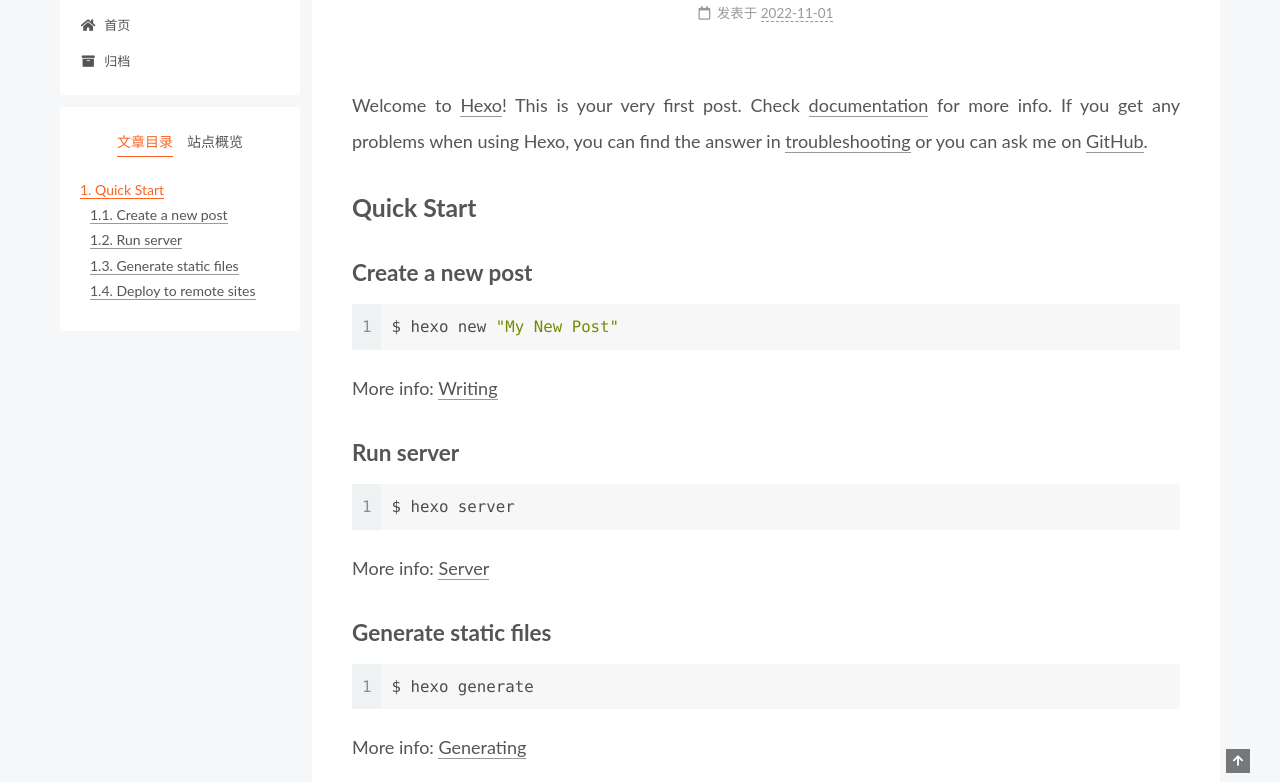
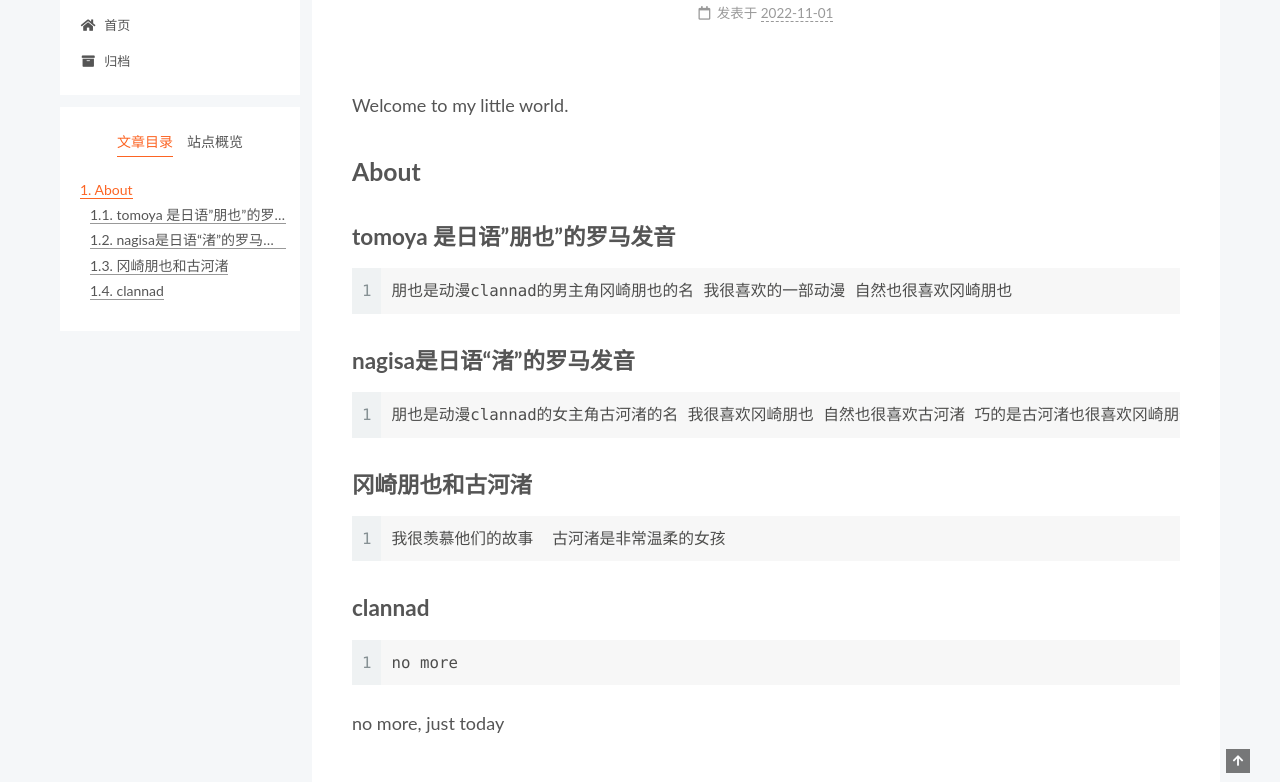
Before and after one commit to tomoyya/tomoyya.github.io, a plain HTML site: page 2022/11/01/hello-world/index.html in a window 1280 px wide. Shown: the part 127-909 px from the top of the page. Drawn offline with Linux system fonts and the light colour scheme.

Commit message:
Site updated: 2022-11-01 22:31:01

```diff
--- a/2022/11/01/hello-world/index.html
+++ b/2022/11/01/hello-world/index.html
@@ -20,15 +20,15 @@
     var CONFIG = {"hostname":"tomoyya.github.io","root":"/","scheme":"Pisces","version":"7.8.0","exturl":false,"sidebar":{"position":"left","display":"post","padding":18,"offset":12,"onmobile":false},"copycode":{"enable":false,"show_result":false,"style":null},"back2top":{"enable":true,"sidebar":false,"scrollpercent":false},"bookmark":{"enable":false,"color":"#222","save":"auto"},"fancybox":false,"mediumzoom":false,"lazyload":false,"pangu":false,"comments":{"style":"tabs","active":null,"storage":true,"lazyload":false,"nav":null},"algolia":{"hits":{"per_page":10},"labels":{"input_placeholder":"Search for Posts","hits_empty":"We didn't find any results for the search: ${query}","hits_stats":"${hits} results found in ${time} ms"}},"localsearch":{"enable":false,"trigger":"auto","top_n_per_article":1,"unescape":false,"preload":false},"motion":{"enable":true,"async":false,"transition":{"post_block":"fadeIn","post_header":"slideDownIn","post_body":"slideDownIn","coll_header":"slideLeftIn","sidebar":"slideUpIn"}}};
   </script>
 
-  <meta name="description" content="Welcome to Hexo! This is your very first post. Check documentation for more info. If you get any problems when using Hexo, you can find the answer in troubleshooting or you can ask me on GitHub. Quick">
+  <meta name="description" content="Welcome to my little world. Abouttomoya 是日语”朋也”的罗马发音1朋也是动漫clannad的男主角冈崎朋也的名 我很喜欢的一部动漫 自然也很喜欢冈崎朋也  nagisa是日语“渚”的罗马发音1朋也是动漫clannad的女主角古河渚的名 我很喜欢冈崎朋也 自然也很喜欢古河渚 巧的是古河渚也很喜欢冈崎朋也  冈崎朋也和古河渚1我很羡慕他们的故事  古河渚是非常温">
 <meta property="og:type" content="article">
 <meta property="og:title" content="tomoyya！ 北月大妖王">
 <meta property="og:url" content="https://tomoyya.github.io/2022/11/01/hello-world/index.html">
 <meta property="og:site_name" content="tomoyya">
-<meta property="og:description" content="Welcome to Hexo! This is your very first post. Check documentation for more info. If you get any problems when using Hexo, you can find the answer in troubleshooting or you can ask me on GitHub. Quick">
+<meta property="og:description" content="Welcome to my little world. Abouttomoya 是日语”朋也”的罗马发音1朋也是动漫clannad的男主角冈崎朋也的名 我很喜欢的一部动漫 自然也很喜欢冈崎朋也  nagisa是日语“渚”的罗马发音1朋也是动漫clannad的女主角古河渚的名 我很喜欢冈崎朋也 自然也很喜欢古河渚 巧的是古河渚也很喜欢冈崎朋也  冈崎朋也和古河渚1我很羡慕他们的故事  古河渚是非常温">
 <meta property="og:locale" content="zh_CN">
 <meta property="article:published_time" content="2022-11-01T03:05:33.563Z">
-<meta property="article:modified_time" content="2022-11-01T04:08:19.092Z">
+<meta property="article:modified_time" content="2022-11-01T14:30:50.037Z">
 <meta property="article:author" content="tomoyya">
 <meta name="twitter:card" content="summary">
 
@@ -175,7 +175,7 @@
               <span class="post-meta-item-text">发表于</span>
 
 
-              <time title="创建时间：2022-11-01 11:05:33 / 修改时间：12:08:19" itemprop="dateCreated datePublished" datetime="2022-11-01T11:05:33+08:00">2022-11-01</time>
+              <time title="创建时间：2022-11-01 11:05:33 / 修改时间：22:30:50" itemprop="dateCreated datePublished" datetime="2022-11-01T11:05:33+08:00">2022-11-01</time>
             </span>
 
 
@@ -189,19 +189,16 @@
     <div class="post-body" itemprop="articleBody">
 
 
-        <p>Welcome to <a target="_blank" rel="noopener" href="https://hexo.io/">Hexo</a>! This is your very first post. Check <a target="_blank" rel="noopener" href="https://hexo.io/docs/">documentation</a> for more info. If you get any problems when using Hexo, you can find the answer in <a target="_blank" rel="noopener" href="https://hexo.io/docs/troubleshooting.html">troubleshooting</a> or you can ask me on <a target="_blank" rel="noopener" href="https://github.com/hexojs/hexo/issues">GitHub</a>.</p>
-<h2 id="Quick-Start"><a href="#Quick-Start" class="headerlink" title="Quick Start"></a>Quick Start</h2><h3 id="Create-a-new-post"><a href="#Create-a-new-post" class="headerlink" title="Create a new post"></a>Create a new post</h3><figure class="highlight bash"><table><tr><td class="gutter"><pre><span class="line">1</span><br></pre></td><td class="code"><pre><span class="line">$ hexo new <span class="string">&quot;My New Post&quot;</span></span><br></pre></td></tr></table></figure>
+        <p>Welcome to my little world.</p>
+<h2 id="About"><a href="#About" class="headerlink" title="About"></a>About</h2><h3 id="tomoya-是日语”朋也”的罗马发音"><a href="#tomoya-是日语”朋也”的罗马发音" class="headerlink" title="tomoya 是日语”朋也”的罗马发音"></a>tomoya 是日语”朋也”的罗马发音</h3><figure class="highlight bash"><table><tr><td class="gutter"><pre><span class="line">1</span><br></pre></td><td class="code"><pre><span class="line">朋也是动漫clannad的男主角冈崎朋也的名 我很喜欢的一部动漫 自然也很喜欢冈崎朋也</span><br></pre></td></tr></table></figure>
 
-<p>More info: <a target="_blank" rel="noopener" href="https://hexo.io/docs/writing.html">Writing</a></p>
-<h3 id="Run-server"><a href="#Run-server" class="headerlink" title="Run server"></a>Run server</h3><figure class="highlight bash"><table><tr><td class="gutter"><pre><span class="line">1</span><br></pre></td><td class="code"><pre><span class="line">$ hexo server</span><br></pre></td></tr></table></figure>
+<h3 id="nagisa是日语“渚”的罗马发音"><a href="#nagisa是日语“渚”的罗马发音" class="headerlink" title="nagisa是日语“渚”的罗马发音"></a>nagisa是日语“渚”的罗马发音</h3><figure class="highlight bash"><table><tr><td class="gutter"><pre><span class="line">1</span><br></pre></td><td class="code"><pre><span class="line">朋也是动漫clannad的女主角古河渚的名 我很喜欢冈崎朋也 自然也很喜欢古河渚 巧的是古河渚也很喜欢冈崎朋也</span><br></pre></td></tr></table></figure>
 
-<p>More info: <a target="_blank" rel="noopener" href="https://hexo.io/docs/server.html">Server</a></p>
-<h3 id="Generate-static-files"><a href="#Generate-static-files" class="headerlink" title="Generate static files"></a>Generate static files</h3><figure class="highlight bash"><table><tr><td class="gutter"><pre><span class="line">1</span><br></pre></td><td class="code"><pre><span class="line">$ hexo generate</span><br></pre></td></tr></table></figure>
+<h3 id="冈崎朋也和古河渚"><a href="#冈崎朋也和古河渚" class="headerlink" title="冈崎朋也和古河渚"></a>冈崎朋也和古河渚</h3><figure class="highlight bash"><table><tr><td class="gutter"><pre><span class="line">1</span><br></pre></td><td class="code"><pre><span class="line">我很羡慕他们的故事  古河渚是非常温柔的女孩</span><br></pre></td></tr></table></figure>
 
-<p>More info: <a target="_blank" rel="noopener" href="https://hexo.io/docs/generating.html">Generating</a></p>
-<h3 id="Deploy-to-remote-sites"><a href="#Deploy-to-remote-sites" class="headerlink" title="Deploy to remote sites"></a>Deploy to remote sites</h3><figure class="highlight bash"><table><tr><td class="gutter"><pre><span class="line">1</span><br></pre></td><td class="code"><pre><span class="line">$ hexo deploy</span><br></pre></td></tr></table></figure>
+<h3 id="clannad"><a href="#clannad" class="headerlink" title="clannad"></a>clannad</h3><figure class="highlight bash"><table><tr><td class="gutter"><pre><span class="line">1</span><br></pre></td><td class="code"><pre><span class="line">no more</span><br></pre></td></tr></table></figure>
 
-<p>More info: <a target="_blank" rel="noopener" href="https://hexo.io/docs/one-command-deployment.html">Deployment</a></p>
+<p>no more, just today</p>
 
     </div>
 
@@ -272,7 +269,7 @@
 
       <!--noindex-->
       <div class="post-toc-wrap sidebar-panel">
-          <div class="post-toc motion-element"><ol class="nav"><li class="nav-item nav-level-2"><a class="nav-link" href="#Quick-Start"><span class="nav-number">1.</span> <span class="nav-text">Quick Start</span></a><ol class="nav-child"><li class="nav-item nav-level-3"><a class="nav-link" href="#Create-a-new-post"><span class="nav-number">1.1.</span> <span class="nav-text">Create a new post</span></a></li><li class="nav-item nav-level-3"><a class="nav-link" href="#Run-server"><span class="nav-number">1.2.</span> <span class="nav-text">Run server</span></a></li><li class="nav-item nav-level-3"><a class="nav-link" href="#Generate-static-files"><span class="nav-number">1.3.</span> <span class="nav-text">Generate static files</span></a></li><li class="nav-item nav-level-3"><a class="nav-link" href="#Deploy-to-remote-sites"><span class="nav-number">1.4.</span> <span class="nav-text">Deploy to remote sites</span></a></li></ol></li></ol></div>
+          <div class="post-toc motion-element"><ol class="nav"><li class="nav-item nav-level-2"><a class="nav-link" href="#About"><span class="nav-number">1.</span> <span class="nav-text">About</span></a><ol class="nav-child"><li class="nav-item nav-level-3"><a class="nav-link" href="#tomoya-%E6%98%AF%E6%97%A5%E8%AF%AD%E2%80%9D%E6%9C%8B%E4%B9%9F%E2%80%9D%E7%9A%84%E7%BD%97%E9%A9%AC%E5%8F%91%E9%9F%B3"><span class="nav-number">1.1.</span> <span class="nav-text">tomoya 是日语”朋也”的罗马发音</span></a></li><li class="nav-item nav-level-3"><a class="nav-link" href="#nagisa%E6%98%AF%E6%97%A5%E8%AF%AD%E2%80%9C%E6%B8%9A%E2%80%9D%E7%9A%84%E7%BD%97%E9%A9%AC%E5%8F%91%E9%9F%B3"><span class="nav-number">1.2.</span> <span class="nav-text">nagisa是日语“渚”的罗马发音</span></a></li><li class="nav-item nav-level-3"><a class="nav-link" href="#%E5%86%88%E5%B4%8E%E6%9C%8B%E4%B9%9F%E5%92%8C%E5%8F%A4%E6%B2%B3%E6%B8%9A"><span class="nav-number">1.3.</span> <span class="nav-text">冈崎朋也和古河渚</span></a></li><li class="nav-item nav-level-3"><a class="nav-link" href="#clannad"><span class="nav-number">1.4.</span> <span class="nav-text">clannad</span></a></li></ol></li></ol></div>
       </div>
       <!--/noindex-->
 
```
Also changed, not shown: index.html (+7 -10 lines).
